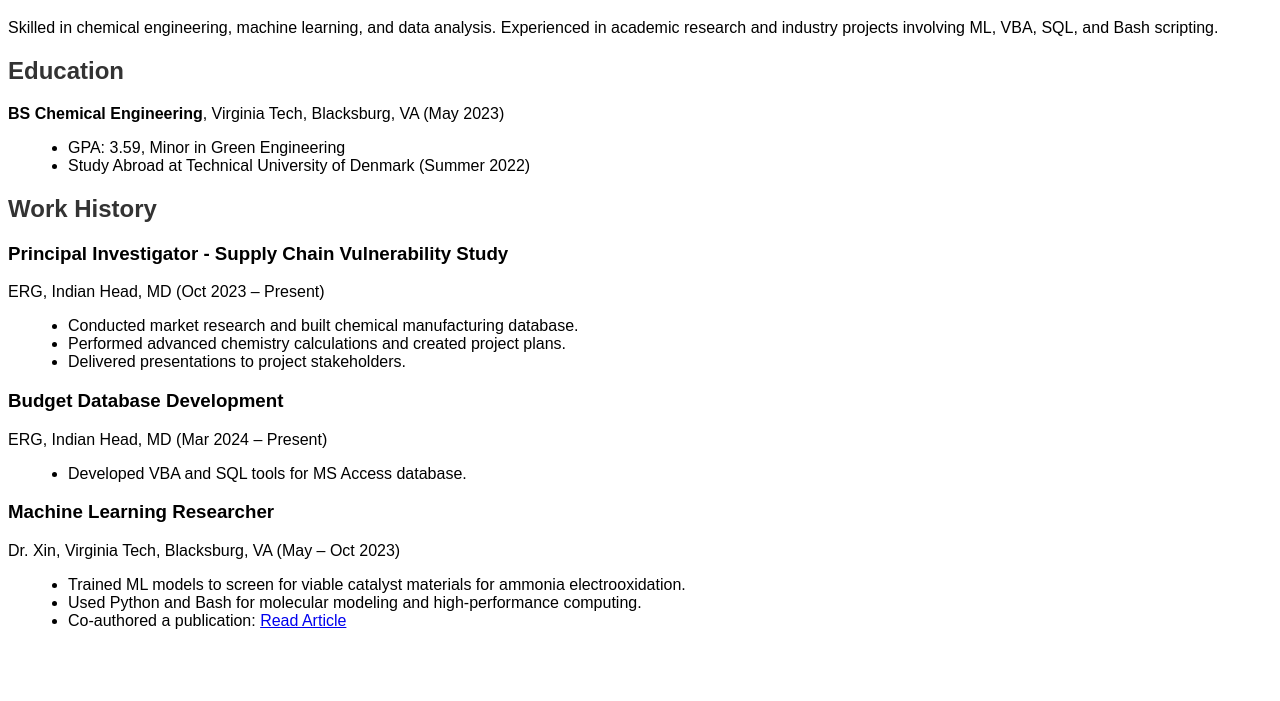
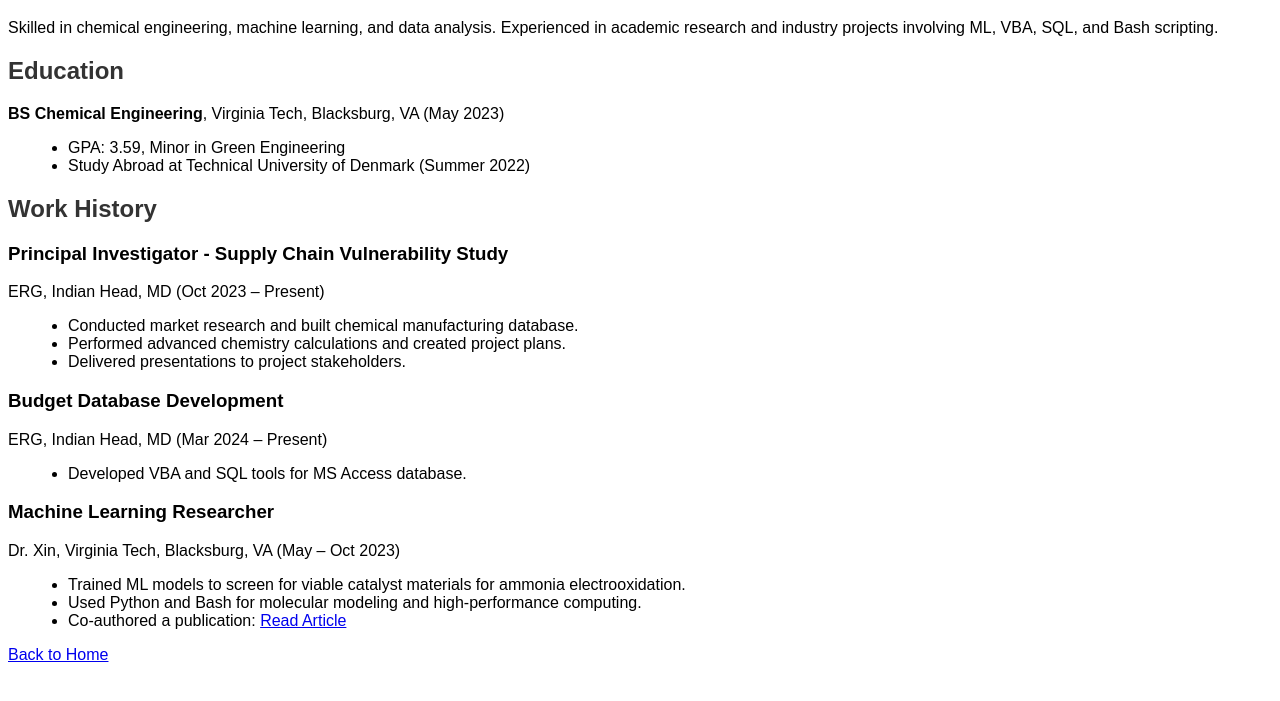
Before and after one commit to Rachel-Perez/Github-Portfolio, a plain HTML site: page experience.html in a window 1280 px wide. Shown: the part 95-796 px from the top of the page. Drawn offline with Linux system fonts and the light colour scheme.

Commit message:
Update experience.html

```diff
--- a/experience.html
+++ b/experience.html
@@ -78,5 +78,8 @@
             <li>Co-authored a publication: <a href="https://doi.org/10.1021/acsestengg.3c00415">Read Article</a></li>
         </ul>
     </div>
+    <footer>
+        <a href="index.html">Back to Home</a>
+    </footer>
 </body>
 </html>
```
